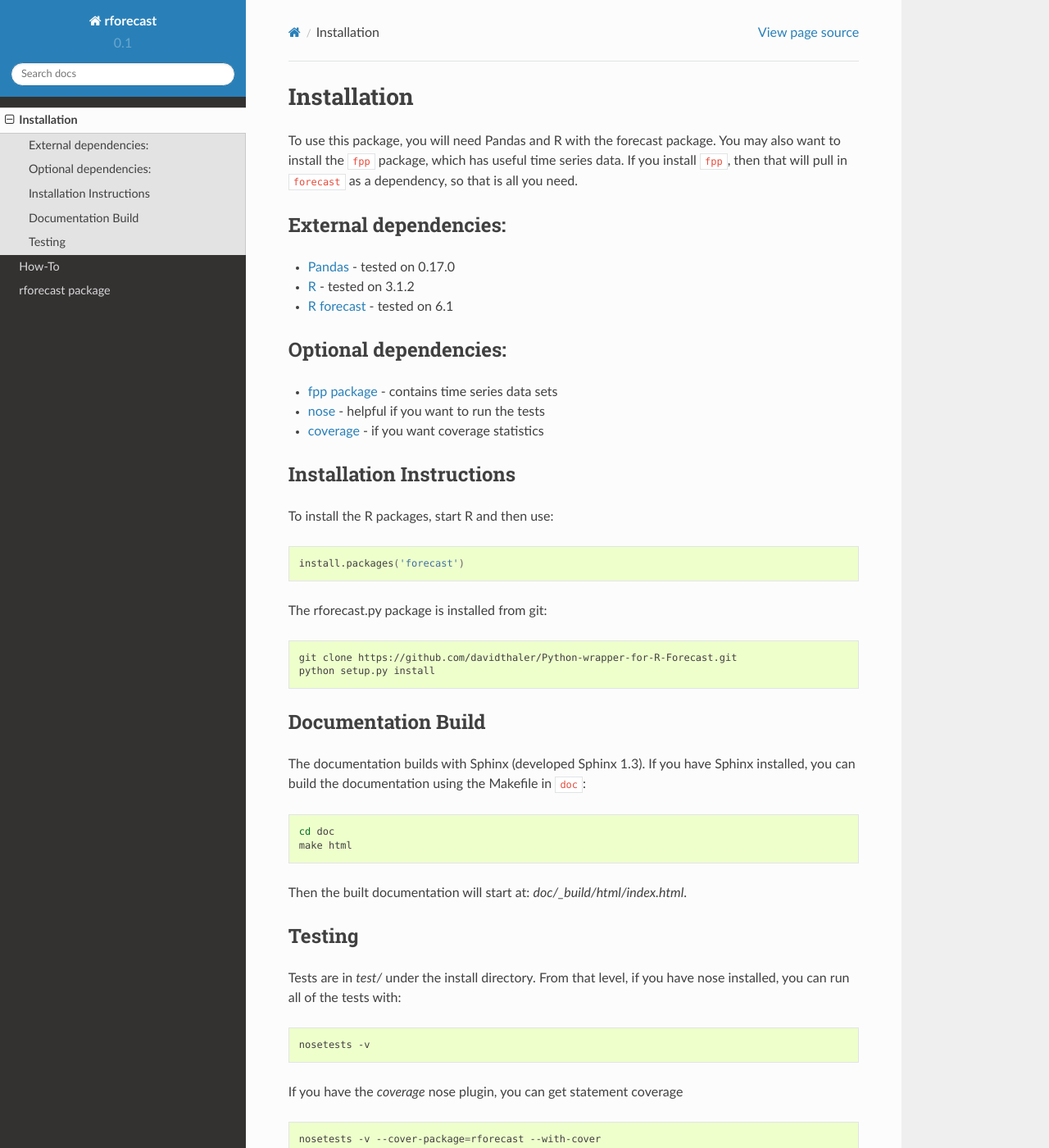
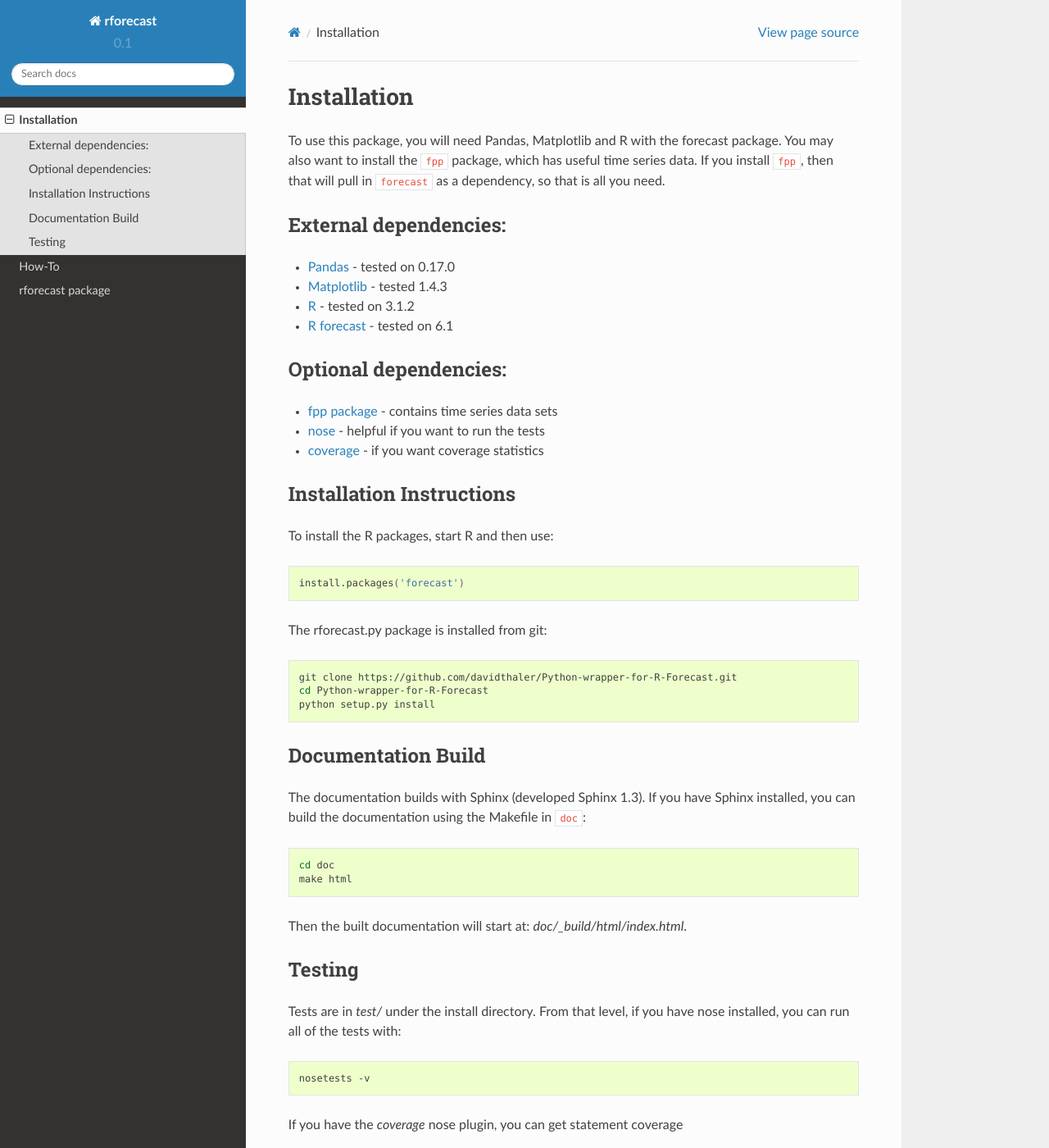
Before and after one commit to davidthaler/Python-wrapper-for-R-Forecast, a Sphinx documentation site: the page built from doc/installation.rst, in a window 1280 px wide and 1400 px high. Shown: the whole window at 82% size. Built offline with Sphinx 7.4.7 and the Read the Docs theme 2.0.0, drawn with Linux system fonts in a browser that asks for light colours.

Commit message:
minor cleanup in installation.rst

```diff
--- a/doc/installation.rst
+++ b/doc/installation.rst
@@ -1,7 +1,7 @@
 Installation
 ============
 
-To use this package, you will need Pandas and R with the forecast package.
+To use this package, you will need Pandas, Matplotlib and R with the forecast package.
 You may also want to install the ``fpp`` package, which has useful time series data.
 If you install ``fpp``, then that will pull in ``forecast`` as a dependency,
 so that is all you need.
@@ -10,6 +10,7 @@
 ----------------------
 
 * `Pandas`_ - tested on 0.17.0
+* `Matplotlib`_ - tested 1.4.3
 * `R`_ - tested on 3.1.2
 * `R forecast`_ - tested on 6.1
 
@@ -20,6 +21,7 @@
 * `coverage`_ - if you want coverage statistics
 
 .. _Pandas: http://pandas.pydata.org
+.. _Matplotlib: http://matplotlib.org
 .. _R: https://www.r-project.org/
 .. _R forecast: https://cran.r-project.org/web/packages/forecast/forecast.pdf
 .. _fpp package: https://cran.r-project.org/web/packages/fpp/index.html
@@ -40,6 +42,7 @@
 .. code-block:: bash
 
     git clone https://github.com/davidthaler/Python-wrapper-for-R-Forecast.git
+    cd Python-wrapper-for-R-Forecast
     python setup.py install
 
 
```
